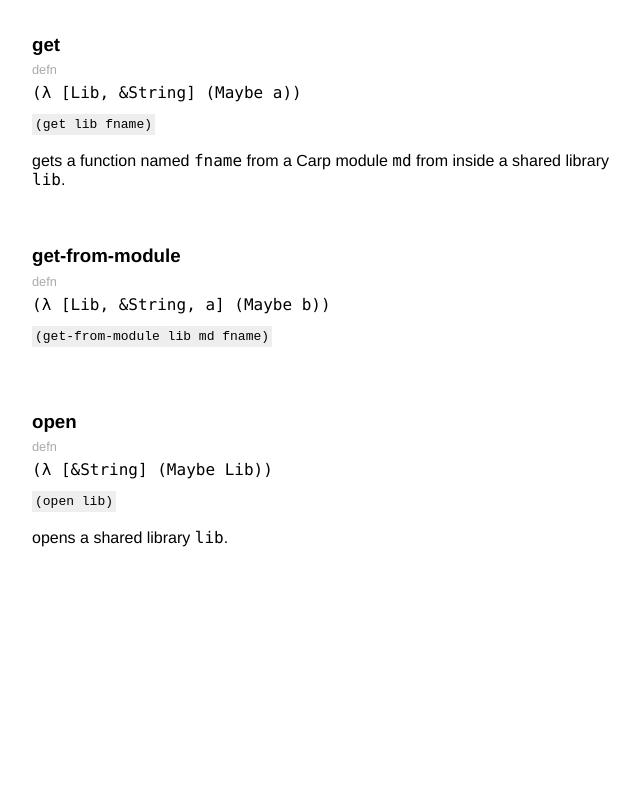
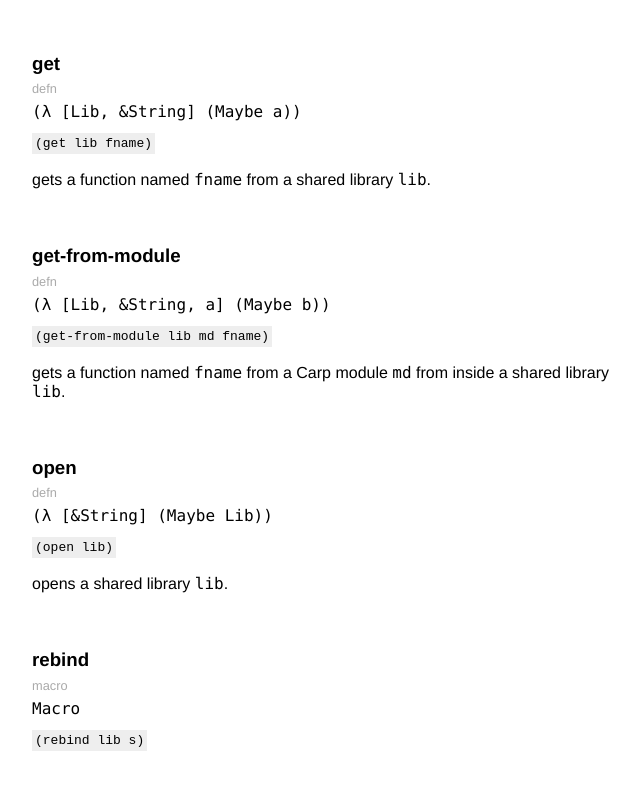
Before and after one commit to carpentry-org/dynlib, a plain HTML site: page docs/DynLib.html in a window 1280 px wide. Shown: the part 563-1352 px from the top of the page, without its empty margins (308-948 px from the left). Before the commit the page ends 1166 px from the top, so only its background shows below. Drawn offline with Linux system fonts and the light colour scheme.

Commit message:
fixed docs for get and get-from-module

```diff
--- a/docs/DynLib.html
+++ b/docs/DynLib.html
@@ -38,7 +38,8 @@
     &amp;(=&gt; (DynLib.open &quot;libt.so&quot;)
          (Maybe.to-result @&quot;Couldn’t open libt.so&quot;)
          (Result.and-then
-           (fn [lib] (Maybe.to-result (DynLib.get lib &quot;inc&quot;) @&quot;Couldn’t load symbol inc&quot;)))
+           (fn [lib] (Maybe.to-result (DynLib.get lib &quot;inc&quot;)
+                              @&quot;Couldn’t load symbol inc&quot;)))
          (Result.map (fn [f] (Int.str (f 1)))))))
 </code></pre>
 
@@ -80,8 +81,7 @@
                     (get lib fname)
                 </pre>
                 <p class="doc">
-                    <p>gets a function named <code>fname</code> from a Carp module <code>md</code> from inside
-a shared library <code>lib</code>.</p>
+                    <p>gets a function named <code>fname</code> from a shared library <code>lib</code>.</p>
 
                 </p>
             </div>
@@ -101,6 +101,8 @@
                     (get-from-module lib md fname)
                 </pre>
                 <p class="doc">
+                    <p>gets a function named <code>fname</code> from a Carp module <code>md</code> from inside
+a shared library <code>lib</code>.</p>
 
                 </p>
             </div>
@@ -124,6 +126,25 @@
 
                 </p>
             </div>
+            <div class="binder">
+                <a class="anchor" href="#rebind">
+                    <h3 id="rebind">
+                        rebind
+                    </h3>
+                </a>
+                <div class="description">
+                    macro
+                </div>
+                <p class="sig">
+                    Macro
+                </p>
+                <pre class="args">
+                    (rebind lib s)
+                </pre>
+                <p class="doc">
+
+                </p>
+            </div>
         </div>
     </body>
 </html>
```
Also changed, not shown: 1 other file.
